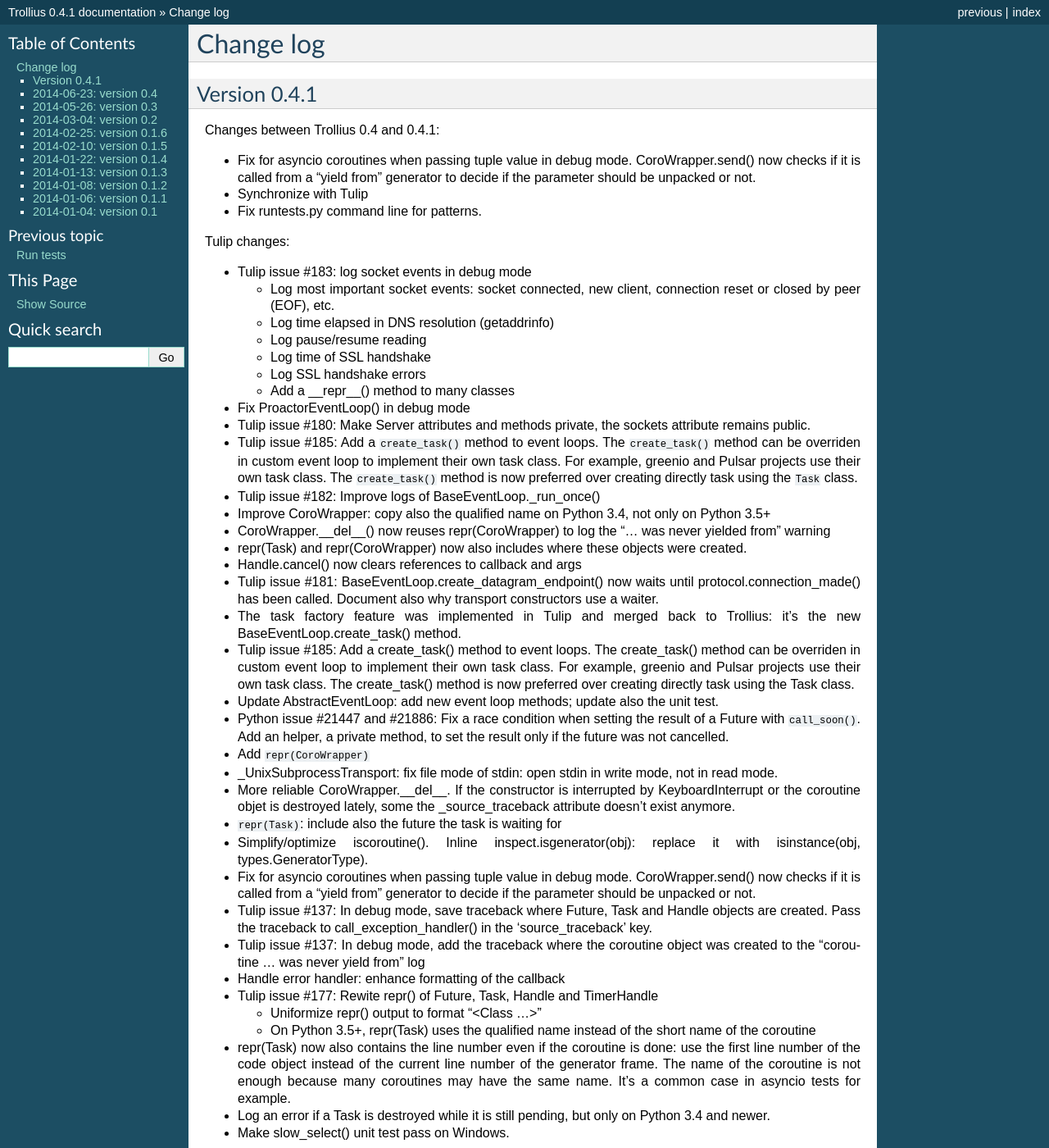
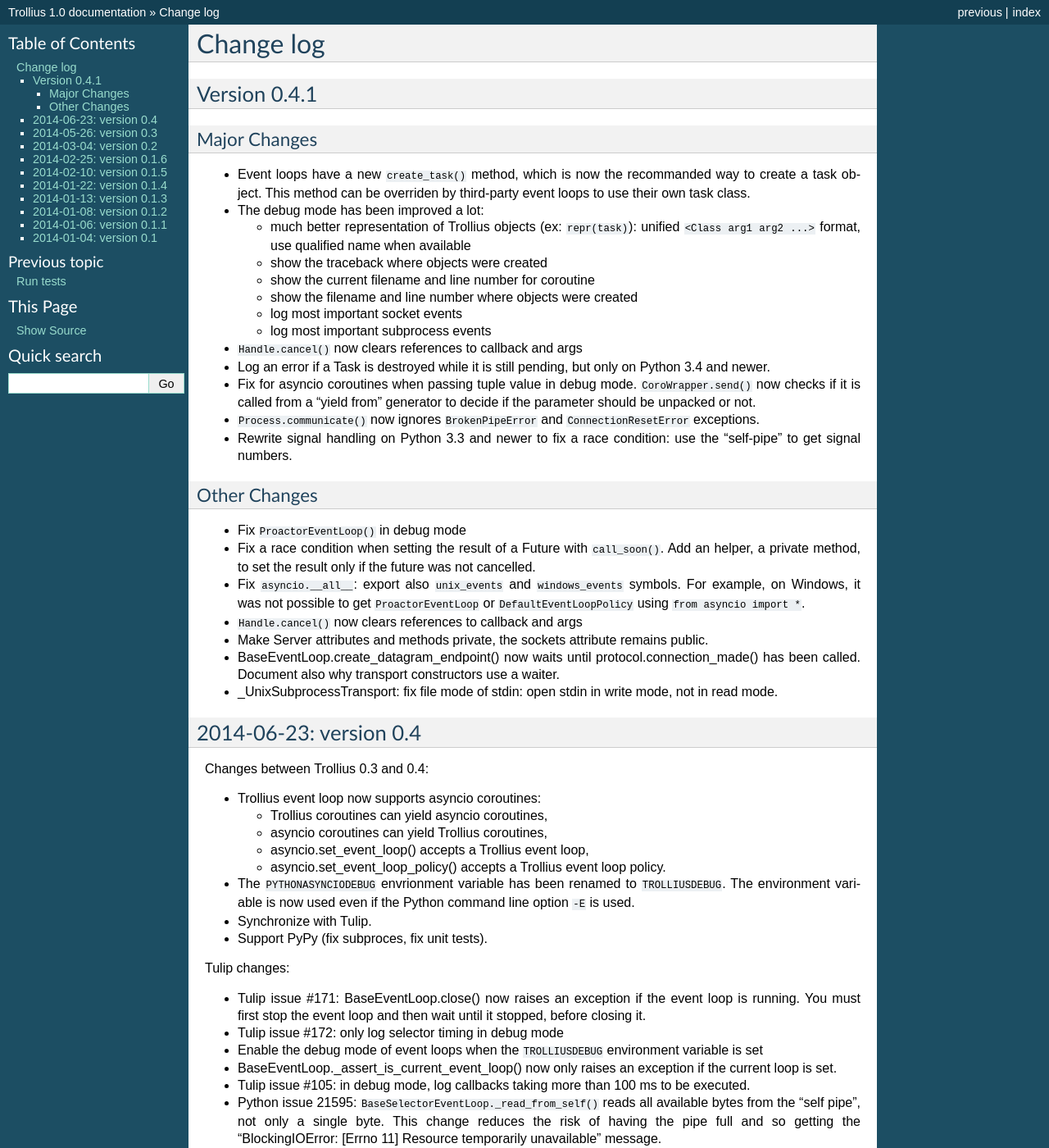
Before and after one commit to openstack-archive/deb-python-trollius, a Sphinx documentation site: the page built from doc/changelog.rst, in a window 1280 px wide and 1400 px high. Shown: the whole window at 82% size. Built offline with Sphinx 7.4.7, drawn with Linux system fonts in a browser that asks for light colours; some of the changed text lies outside the part shown.

Commit message:
set version to 1.0; complete and cleanup changelog

```diff
--- a/doc/changelog.rst
+++ b/doc/changelog.rst
@@ -1,96 +1,61 @@
+++++++++++
 Change log
-==========
+++++++++++
 
 Version 0.4.1
+=============
+
+Major Changes
 -------------
 
-Changes between Trollius 0.4 and 0.4.1:
+* Event loops have a new ``create_task()`` method, which is now the recommanded
+  way to create a task object. This method can be overriden by third-party
+  event loops to use their own task class.
+* The debug mode has been improved a lot:
 
+  - much better representation of Trollius objects (ex: ``repr(task)``):
+    unified ``<Class arg1 arg2 ...>`` format, use qualified name when available
+  - show the traceback where objects were created
+  - show the current filename and line number for coroutine
+  - show the filename and line number where objects were created
+  - log most important socket events
+  - log most important subprocess events
+
+* ``Handle.cancel()`` now clears references to callback and args
+* Log an error if a Task is destroyed while it is still pending, but only on
+  Python 3.4 and newer.
 * Fix for asyncio coroutines when passing tuple value in debug mode.
-  CoroWrapper.send() now checks if it is called from a "yield from" generator
-  to decide if the parameter should be unpacked or not.
-* Synchronize with Tulip
-* Fix runtests.py command line for patterns.
+  ``CoroWrapper.send()`` now checks if it is called from a "yield from"
+  generator to decide if the parameter should be unpacked or not.
+* ``Process.communicate()`` now ignores ``BrokenPipeError`` and
+  ``ConnectionResetError`` exceptions.
+* Rewrite signal handling on Python 3.3 and newer to fix a race condition: use
+  the "self-pipe" to get signal numbers.
 
-Tulip changes:
 
-* Tulip issue #183: log socket events in debug mode
+Other Changes
+-------------
 
-  - Log most important socket events: socket connected, new client, connection
-    reset or closed by peer (EOF), etc.
-  - Log time elapsed in DNS resolution (getaddrinfo)
-  - Log pause/resume reading
-  - Log time of SSL handshake
-  - Log SSL handshake errors
-  - Add a __repr__() method to many classes
-
-* Fix ProactorEventLoop() in debug mode
-* Tulip issue #180: Make Server attributes and methods private, the sockets
-  attribute remains public.
-* Tulip issue #185: Add a ``create_task()`` method to event loops. The
-  ``create_task()`` method can be overriden in custom event loop to implement
-  their own task class. For example, greenio and Pulsar projects use their own
-  task class. The ``create_task()`` method is now preferred over creating
-  directly task using the ``Task`` class.
-* Tulip issue #182: Improve logs of BaseEventLoop._run_once()
-* Improve CoroWrapper: copy also the qualified name on Python 3.4, not only on
-  Python 3.5+
-* CoroWrapper.__del__() now reuses repr(CoroWrapper) to log the "... was never
-  yielded from" warning
-* repr(Task) and repr(CoroWrapper) now also includes where these objects were
-  created.
-* Handle.cancel() now clears references to callback and args
-* Tulip issue #181: BaseEventLoop.create_datagram_endpoint() now waits until
+* Fix ``ProactorEventLoop()`` in debug mode
+* Fix a race condition when setting the result of a Future with
+  ``call_soon()``. Add an helper, a private method, to set the result only if
+  the future was not cancelled.
+* Fix ``asyncio.__all__``: export also ``unix_events`` and ``windows_events``
+  symbols. For example, on Windows, it was not possible to get
+  ``ProactorEventLoop`` or ``DefaultEventLoopPolicy`` using ``from asyncio
+  import *``.
+* ``Handle.cancel()`` now clears references to callback and args
+* Make Server attributes and methods private, the sockets attribute remains
+  public.
+* BaseEventLoop.create_datagram_endpoint() now waits until
   protocol.connection_made() has been called. Document also why transport
   constructors use a waiter.
-* The task factory feature was implemented in Tulip and merged back to
-  Trollius: it's the new BaseEventLoop.create_task() method.
-* Tulip issue #185: Add a create_task() method to event loops. The
-  create_task() method can be overriden in custom event loop to implement their
-  own task class. For example, greenio and Pulsar projects use their own task
-  class. The create_task() method is now preferred over creating directly task
-  using the Task class.
-* Update AbstractEventLoop: add new event loop methods; update also the unit
-  test.
-* Python issue #21447 and #21886: Fix a race condition when setting the result
-  of a Future with ``call_soon()``. Add an helper, a private method, to set
-  the result only if the future was not cancelled.
-* Add ``repr(CoroWrapper)``
 * _UnixSubprocessTransport: fix file mode of stdin: open stdin in write mode,
   not in read mode.
-* More reliable CoroWrapper.__del__. If the constructor is interrupted by
-  KeyboardInterrupt or the coroutine objet is destroyed lately, some the
-  _source_traceback attribute doesn't exist anymore.
-* ``repr(Task)``: include also the future the task is waiting for
-* Simplify/optimize iscoroutine(). Inline inspect.isgenerator(obj): replace it
-  with isinstance(obj, types.GeneratorType).
-* Fix for asyncio coroutines when passing tuple value in debug mode.
-  CoroWrapper.send() now checks if it is called from a "yield from" generator
-  to decide if the parameter should be unpacked or not.
-* Tulip issue #137: In debug mode, save traceback where Future, Task and Handle
-  objects are created. Pass the traceback to call_exception_handler() in the
-  'source_traceback' key.
-* Tulip issue #137: In debug mode, add the traceback where the coroutine object
-  was created to the "coroutine ... was never yield from" log
-* Handle error handler: enhance formatting of the callback
-* Tulip issue #177: Rewite repr() of Future, Task, Handle and TimerHandle
-
-  - Uniformize repr() output to format "<Class ...>"
-  - On Python 3.5+, repr(Task) uses the qualified name instead of the short name
-    of the coroutine
-
-* repr(Task) now also contains the line number even if the coroutine is done:
-  use the first line number of the code object instead of the current line
-  number of the generator frame. The name of the coroutine is not enough
-  because many coroutines may have the same name. It's a common case in asyncio
-  tests for example.
-* Log an error if a Task is destroyed while it is still pending, but only on
-  Python 3.4 and newer.
-* Make slow_select() unit test pass on Windows.
 
 
 2014-06-23: version 0.4
------------------------
+=======================
 
 Changes between Trollius 0.3 and 0.4:
 
@@ -148,7 +113,7 @@ the function anymore.
 
 
 2014-05-26: version 0.3
------------------------
+=======================
 
 Rename the Python module ``asyncio`` to ``trollius`` to support Python 3.4. On
 Python 3.4, there is already a module called ``asyncio`` in the standard
@@ -209,7 +174,7 @@ Bugfixes of Tulip 3.4.1:
 
 
 2014-03-04: version 0.2
------------------------
+=======================
 
 Trollius now uses ``yield From(...)`` syntax which looks close to Tulip ``yield
 from ...`` and allows to port more easily Trollius code to Tulip. The usage of
@@ -239,7 +204,7 @@ Other changes:
 * tox.ini: set PYTHONASYNCIODEBUG to 1 to run tests
 
 2014-02-25: version 0.1.6
--------------------------
+=========================
 
 Trollius changes:
 
@@ -292,7 +257,7 @@ Other changes of Tulip 0.4.1:
 
 
 2014-02-10: version 0.1.5
--------------------------
+=========================
 
 - Merge with Tulip 0.3.1:
 
@@ -314,7 +279,7 @@ Other changes of Tulip 0.4.1:
 - Fix test_wait_for() unit test
 
 2014-01-22: version 0.1.4
--------------------------
+=========================
 
 - The project moved to https://bitbucket.org/enovance/trollius
 - Fix CoroWrapper (_DEBUG=True): add missing import
@@ -323,7 +288,7 @@ Other changes of Tulip 0.4.1:
 - Fix dependencies in tox.ini for the different Python versions
 
 2014-01-13: version 0.1.3
--------------------------
+=========================
 
 - Workaround bugs in the ssl module of Python older than 2.6.6. For example,
   Mac OS 10.6 (Snow Leopard) uses Python 2.6.1.
@@ -335,7 +300,7 @@ Other changes of Tulip 0.4.1:
   virtual environment to run tests with Python 2.7.
 
 2014-01-08: version 0.1.2
--------------------------
+=========================
 
 - Trollius now supports CPython 2.6-3.4, PyPy and Windows. All unit tests
   pass with CPython 2.7 on Linux.
@@ -351,7 +316,7 @@ Other changes of Tulip 0.4.1:
   asyncio module, ex: asyncio.BlockingIOError.
 
 2014-01-06: version 0.1.1
--------------------------
+=========================
 
 - Fix asyncio.time_monotonic on Mac OS X
 - Fix create_connection(ssl=True)
@@ -361,6 +326,6 @@ Other changes of Tulip 0.4.1:
   synchronous executor if the module is missing
 
 2014-01-04: version 0.1
--------------------------
+=======================
 
 - First public release
--- a/doc/conf.py
+++ b/doc/conf.py
@@ -48,7 +48,7 @@ copyright = u'2014, Victor Stinner'
 # built documents.
 #
 # The short X.Y version.
-version = release = '0.4.1'
+version = release = '1.0'
 
 # The language for content autogenerated by Sphinx. Refer to documentation
 # for a list of supported languages.
--- a/setup.py
+++ b/setup.py
@@ -43,7 +43,7 @@ if sys.version_info < (3,):
 
 install_options = {
     "name": "trollius",
-    "version": "0.4.1",
+    "version": "1.0",
     "license": "Apache License 2.0",
     "author": 'Victor Stinner',
     "author_email": 'victor.stinner@gmail.com',
```
